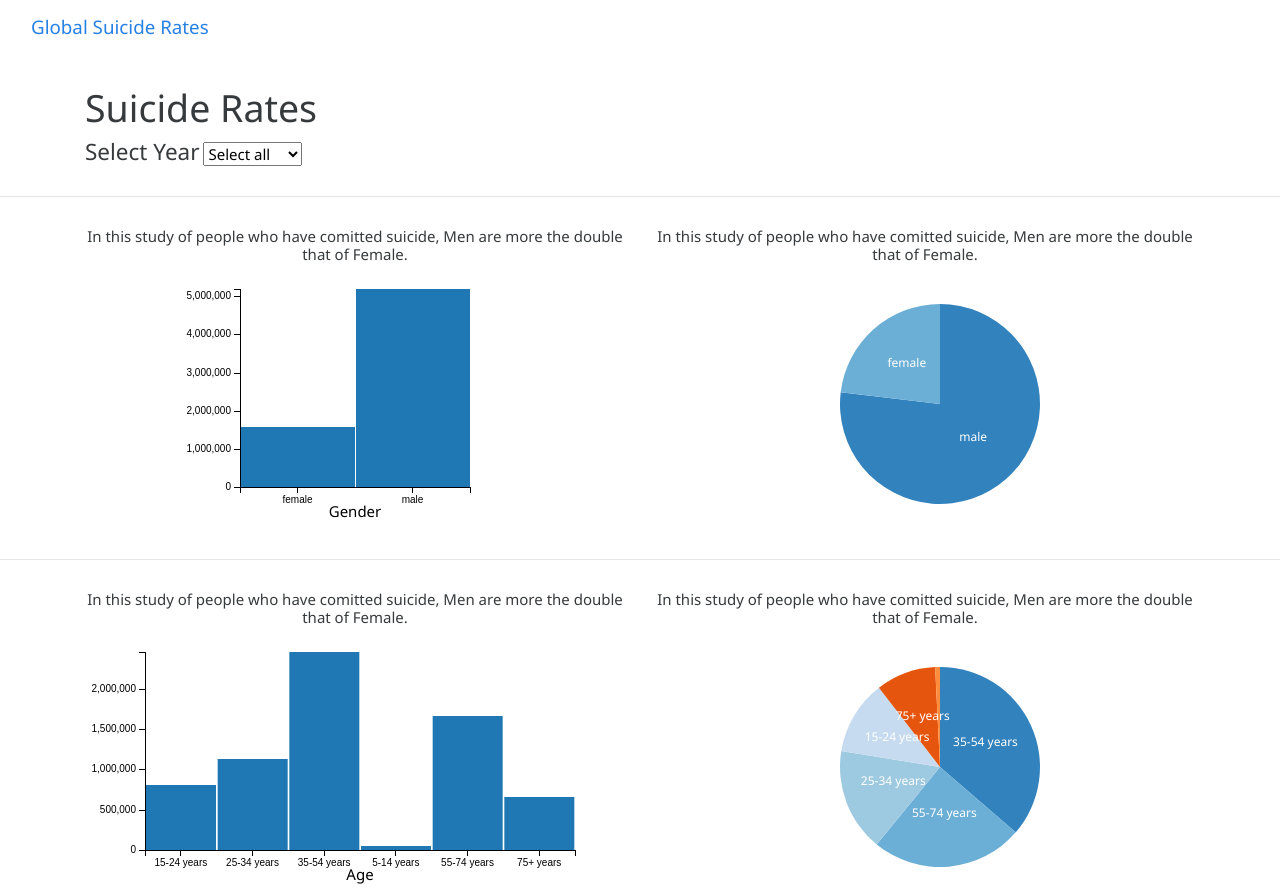
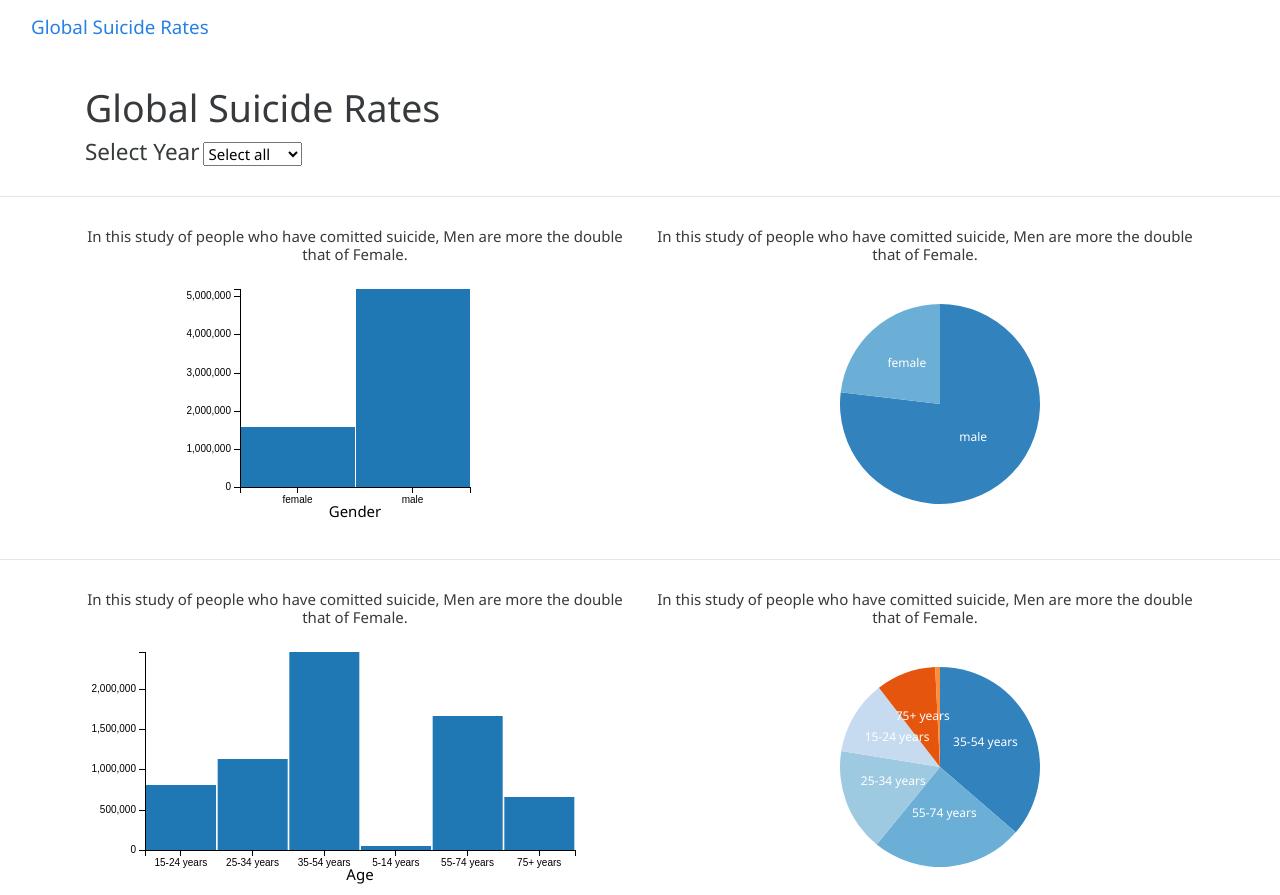
Before and after one commit to Deoh/interactive-frontend-development-milestone-project, a plain HTML site: page index.html in a window 1280 px wide. Shown: the top 895 px of the page. Drawn offline with Linux system fonts and the light colour scheme.

Commit message:
minor changes

```diff
--- a/index.html
+++ b/index.html
@@ -22,7 +22,7 @@
 	<nav class="navbar navbar-default">
 		<div class="container-fluid">
 			<div class="navbar-header">
-				<a class="navbar-brand" href="#">Global Suicide Rates</a>
+				<a class="navbar-brand" href="#"> Global Suicide Rates</a>
 			</div>
 		</div>
 	</nav>
@@ -32,7 +32,7 @@
 			<div class="container">
 				<div class="row">
                     <div class="col-xs-12 col-sm-12">
-                        <h1>Suicide Rates</h1>
+                        <h1> Global Suicide Rates</h1>
                     </div>
                 </div>
 				<div class="row">
```
Also changed, not shown: 1 other file.
